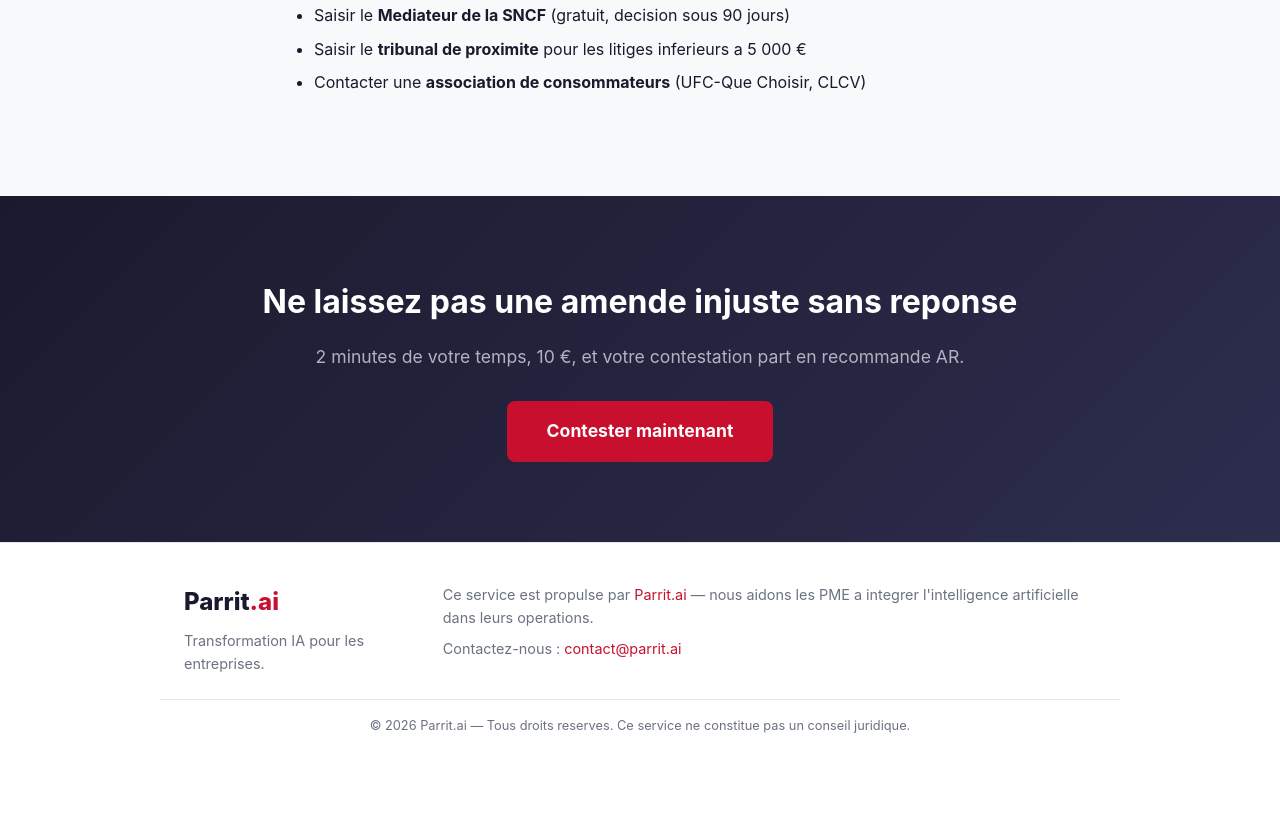
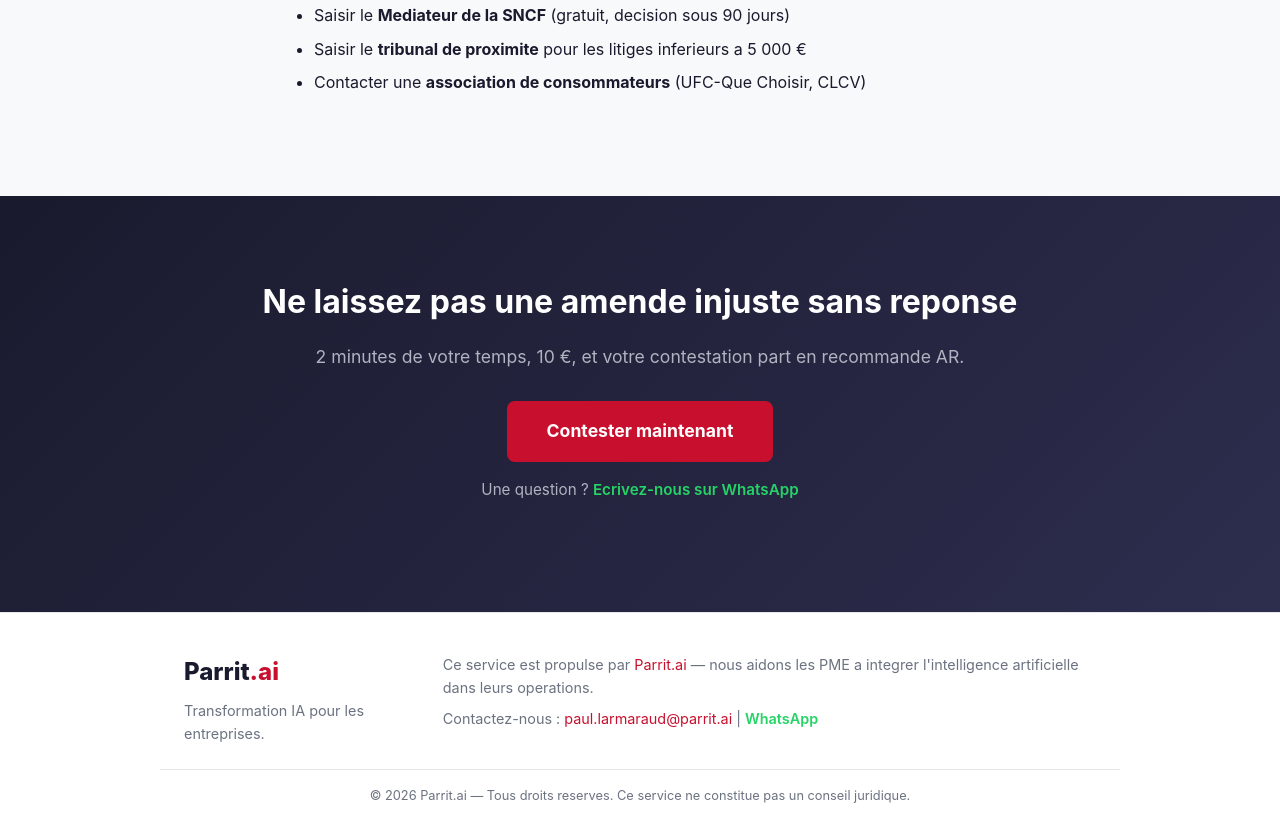
Before and after one commit to Polzer99/contester-amende-sncf, a website: page contester-amende-sncf/index.html in a window 1280 px wide. Shown: the part 5754-6581 px from the top of the page. Before the commit the page ends 6511 px from the top, so only its background shows below. Drawn offline with Linux system fonts and the light colour scheme.

Commit message:
Add WhatsApp + email contact, Anthropic key configured

```diff
--- a/contester-amende-sncf/index.html
+++ b/contester-amende-sncf/index.html
@@ -374,6 +374,7 @@
         <h2>Ne laissez pas une amende injuste sans reponse</h2>
         <p>2 minutes de votre temps, 10 &euro;, et votre contestation part en recommande AR.</p>
         <a href="#formulaire" class="btn btn-lg">Contester maintenant</a>
+        <p style="margin-top: 16px; color: #b0b3c0; font-size: 0.95rem;">Une question ? <a href="https://wa.me/33759665687?text=Bonjour%20Paul%20!" style="color: #25d366; font-weight: 600;">Ecrivez-nous sur WhatsApp</a></p>
     </div>
 </section>
 
@@ -386,7 +387,7 @@
         </div>
         <div class="footer-links">
             <p>Ce service est propulse par <a href="https://parrit.ai">Parrit.ai</a> — nous aidons les PME a integrer l'intelligence artificielle dans leurs operations.</p>
-            <p>Contactez-nous : <a href="mailto:contact@parrit.ai">contact@parrit.ai</a></p>
+            <p>Contactez-nous : <a href="mailto:paul.larmaraud@parrit.ai">paul.larmaraud@parrit.ai</a> | <a href="https://wa.me/33759665687?text=Bonjour%20Paul%20!" class="whatsapp-link">WhatsApp</a></p>
         </div>
     </div>
     <div class="container footer-legal">
--- a/static/css/style.css
+++ b/static/css/style.css
@@ -421,6 +421,7 @@ legend {
 .footer-brand p { color: var(--text-light); font-size: 0.9rem; margin-top: 8px; }
 .footer-links p { color: var(--text-light); font-size: 0.9rem; margin-bottom: 8px; }
 .footer-links a { color: var(--sncf-red); }
+.footer-links .whatsapp-link { color: #25d366; font-weight: 600; }
 
 .footer-legal {
     border-top: 1px solid #e5e7eb;
```
